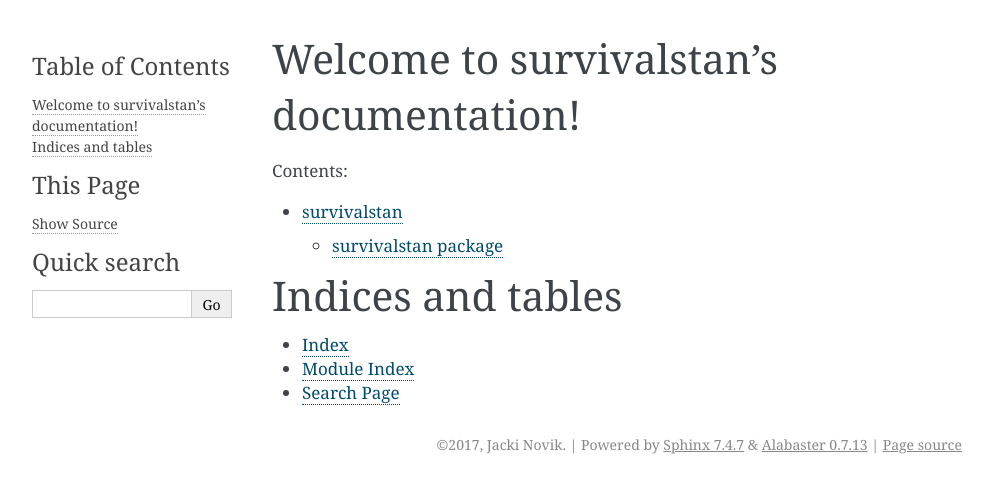
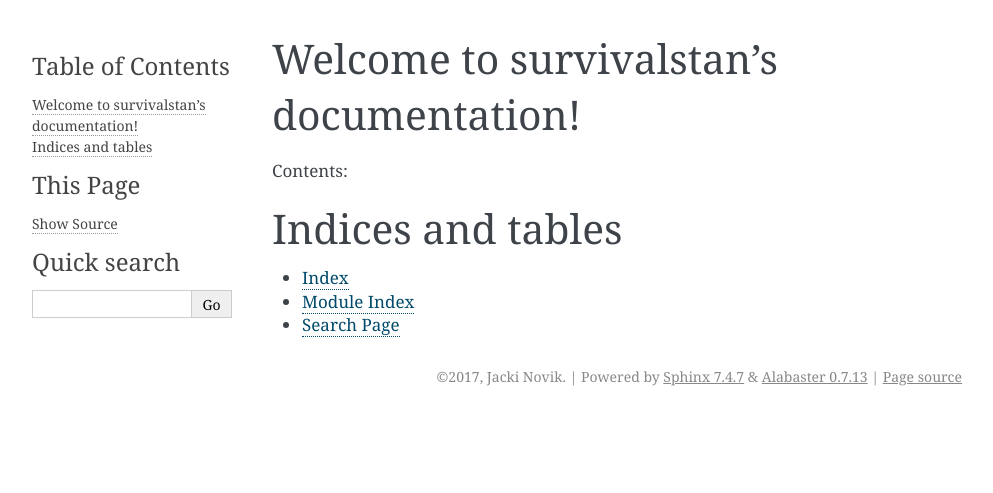
Before and after one commit to hammerlab/survivalstan, a Sphinx documentation site: the page built from docs/index.rst, in a window 1280 px wide. Shown: the top 493 px of the page, without its empty margins (148-1141 px from the left). Built offline with Sphinx 7.4.7, drawn with Linux system fonts in a browser that asks for light colours; part of the change alters nothing that is shown.

```diff
--- a/docs/conf.py
+++ b/docs/conf.py
@@ -34,6 +34,7 @@ extensions = [
     'sphinx.ext.autodoc',
     'sphinx.ext.mathjax',
     'sphinx.ext.viewcode',
+    'sphinx.ext.githubpages',
 ]
 
 # Add any paths that contain templates here, relative to this directory.
--- a/docs/index.rst
+++ b/docs/index.rst
@@ -11,7 +11,6 @@ Contents:
 .. toctree::
    :maxdepth: 2
 
-   modules
 
 Indices and tables
 ==================
```
